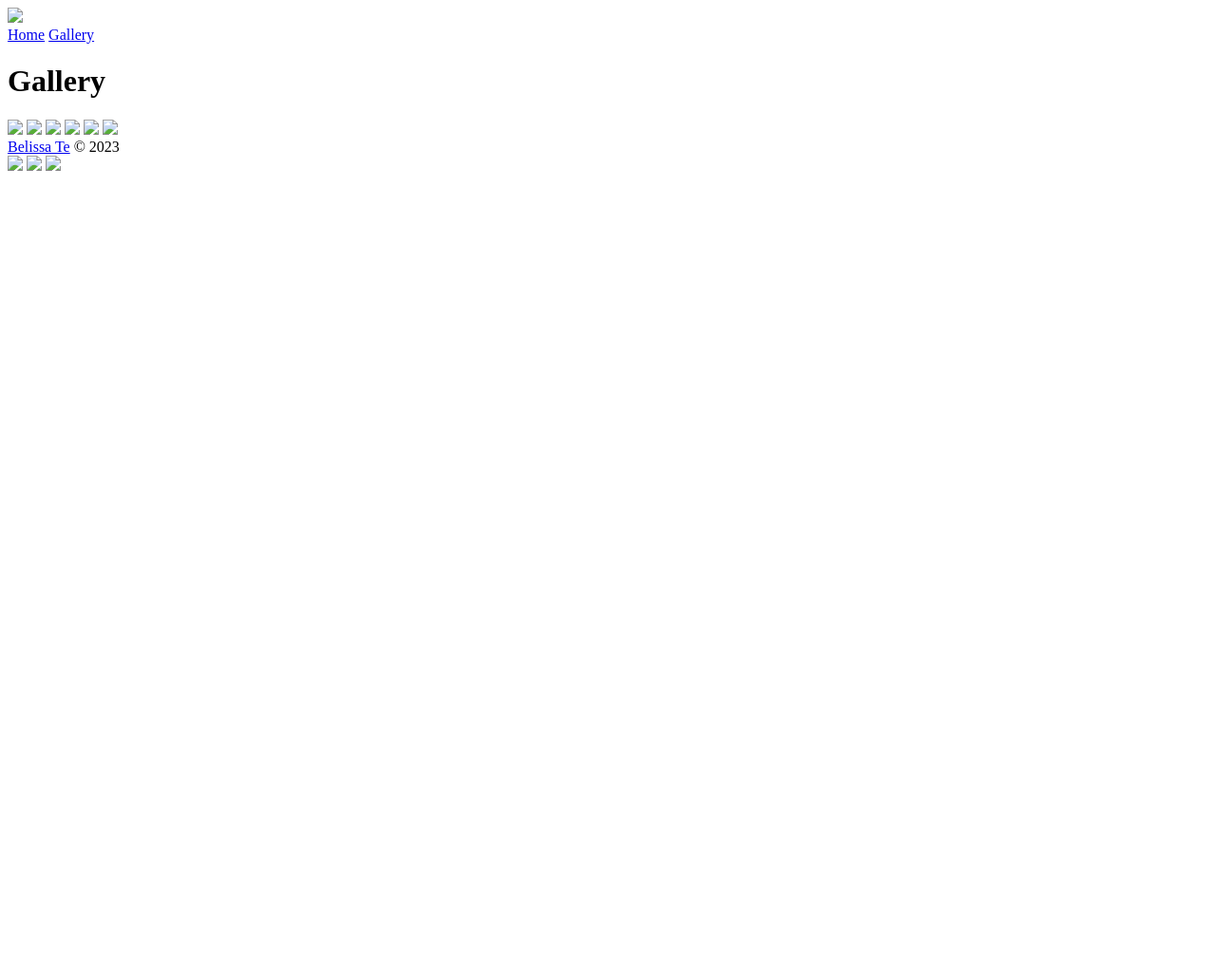
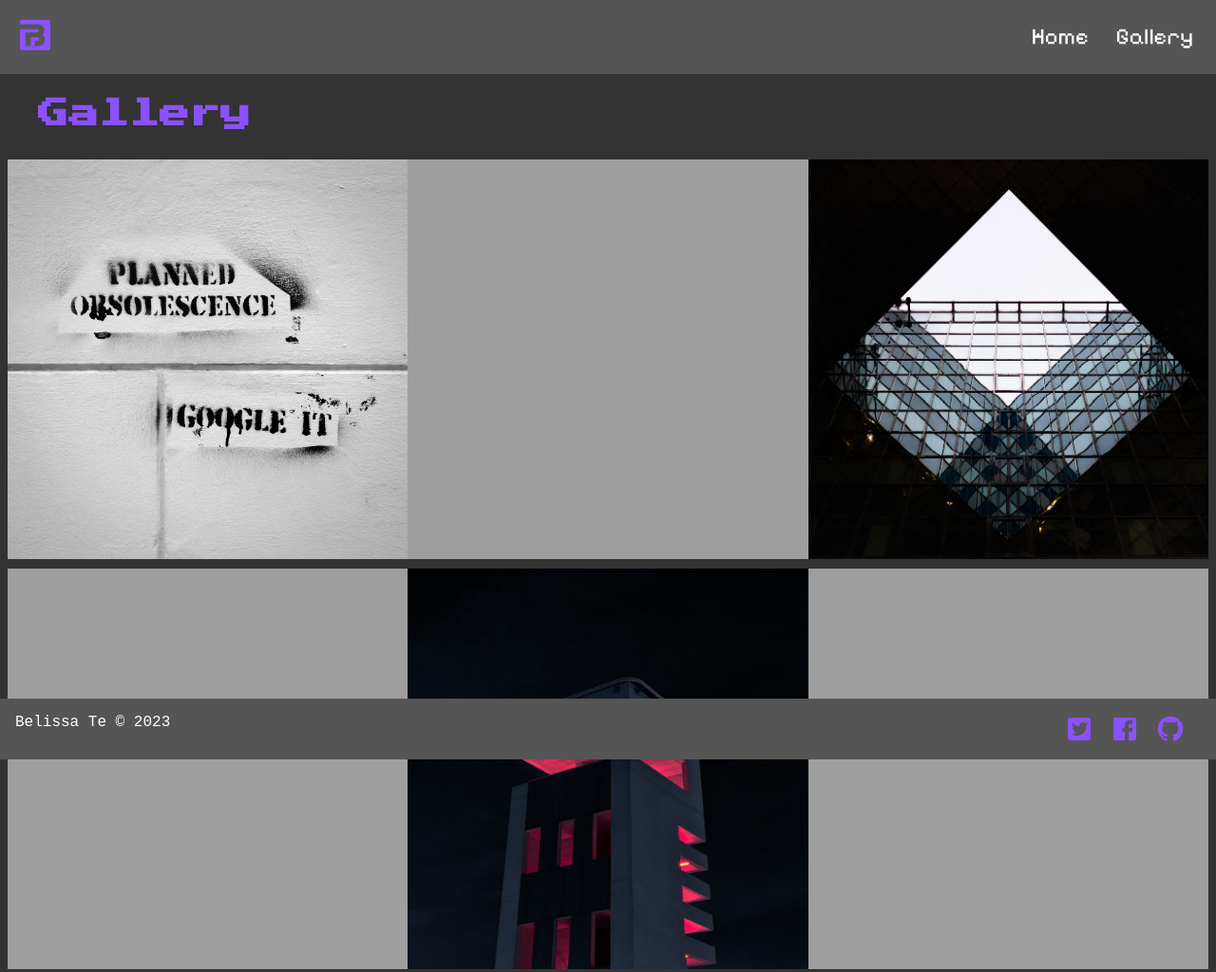
Before and after one commit to userkace/web-gallery, a plain HTML site: page gallery.html in a window 1280 px wide. Shown: the whole page at 95% size. Before the commit the page ends 800 px from the top, so only its background shows below. Drawn offline with Linux system fonts and the light colour scheme; the site is published under a folder, as on GitHub Pages, so addresses that start at the root find nothing; a web font is replaced by a local one.

Commit message:
Update gallery.html

```diff
--- a/gallery.html
+++ b/gallery.html
@@ -3,8 +3,8 @@
 <head>
     <meta charset="UTF-8">
     <title>My First Web Gallery — Gallery</title>
-    <link rel="stylesheet" href="/navfooter.css">
-    <link rel="stylesheet" href="/style.css">
+    <link rel="stylesheet" href="./navfooter.css">
+    <link rel="stylesheet" href="./style.css">
 
     <link rel="preconnect" href="https://fonts.googleapis.com">
     <link rel="preconnect" href="https://fonts.gstatic.com" crossorigin>
@@ -13,29 +13,29 @@
 <body>
     <nav>
         <div id="logo">
-            <img src="/logo.png" class="logo">
+            <img src="./logo.png" class="logo">
         </div>
         <div id="links">
-            <a href="/index.html" class="links">Home</a>
-            <a href="/gallery.html" class="links">Gallery</a>
+            <a href="./index.html" class="links">Home</a>
+            <a href="./gallery.html" class="links">Gallery</a>
         </div>
     </nav>
     <div class="image-grid">
         <h1 class="page">Gallery</h1>
-        <img src="/gallery/1.jpg" class="gallery">
-        <img src="/gallery/2.jpg" class="gallery">
-        <img src="/gallery/3.jpg" class="gallery">
-        <img src="/gallery/4.jpg" class="gallery">
-        <img src="/gallery/5.jpg" class="gallery">
-        <img src="/gallery/6.jpg" class="gallery">
+        <img src="./gallery/1.jpg" class="gallery">
+        <img src="./gallery/2.jpg" class="gallery">
+        <img src="./gallery/3.jpg" class="gallery">
+        <img src="./gallery/4.jpg" class="gallery">
+        <img src="./gallery/5.jpg" class="gallery">
+        <img src="./gallery/6.jpg" class="gallery">
     </div>
 
     <footer>
         <div class="copyright"><a href="GITHUB LINK" id="copyright">Belissa Te</a> &#169 2023</div>
         <div class="footer-links">
-            <a href="GITHUB LINK"><img src="/footer/github.svg" class="footer-logo"></a>
-            <a href="FACEBOOK LINK"><img src="/footer/facebook.svg" class="footer-logo"></a>
-            <a href="TWITTER LINK"><img src="/footer/twitter.svg" class="footer-logo"></a>
+            <a href="GITHUB LINK"><img src="./footer/github.svg" class="footer-logo"></a>
+            <a href="FACEBOOK LINK"><img src="./footer/facebook.svg" class="footer-logo"></a>
+            <a href="TWITTER LINK"><img src="./footer/twitter.svg" class="footer-logo"></a>
         </div>
     </footer>
 </body>
```
